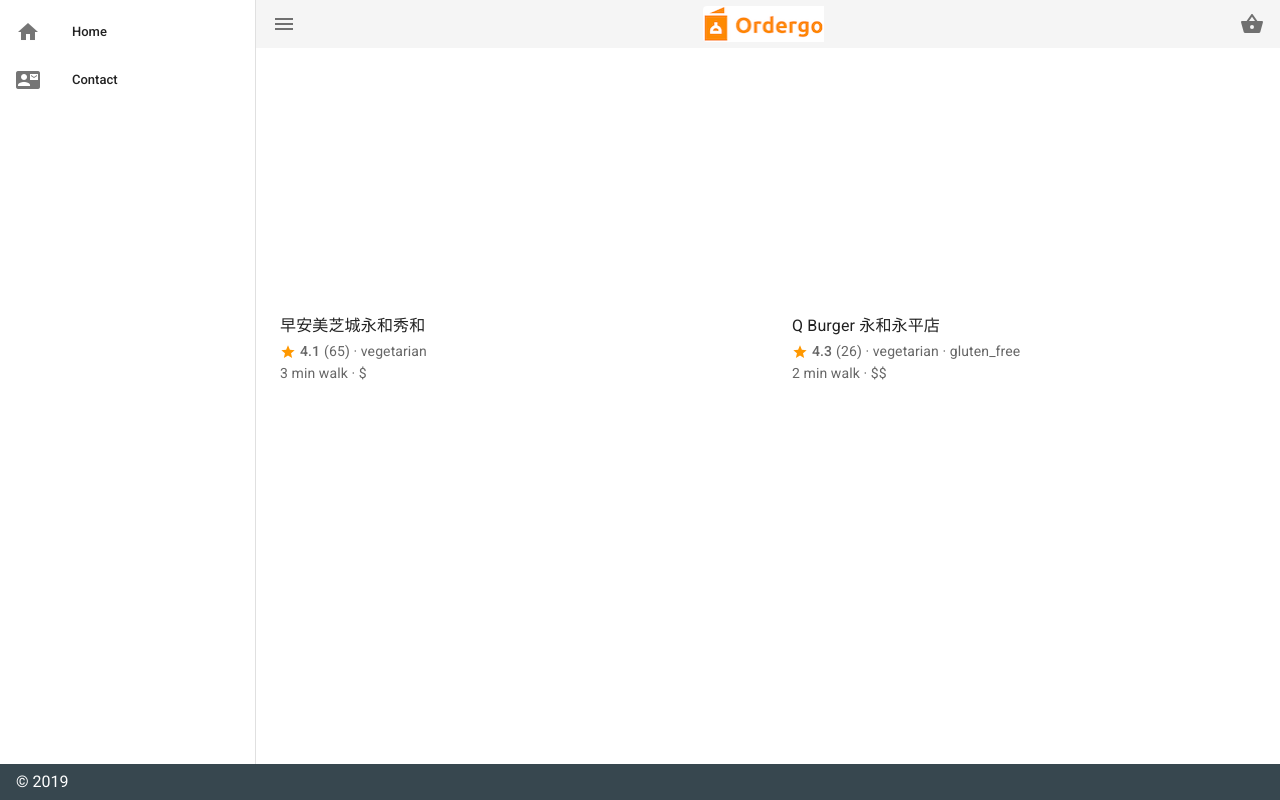
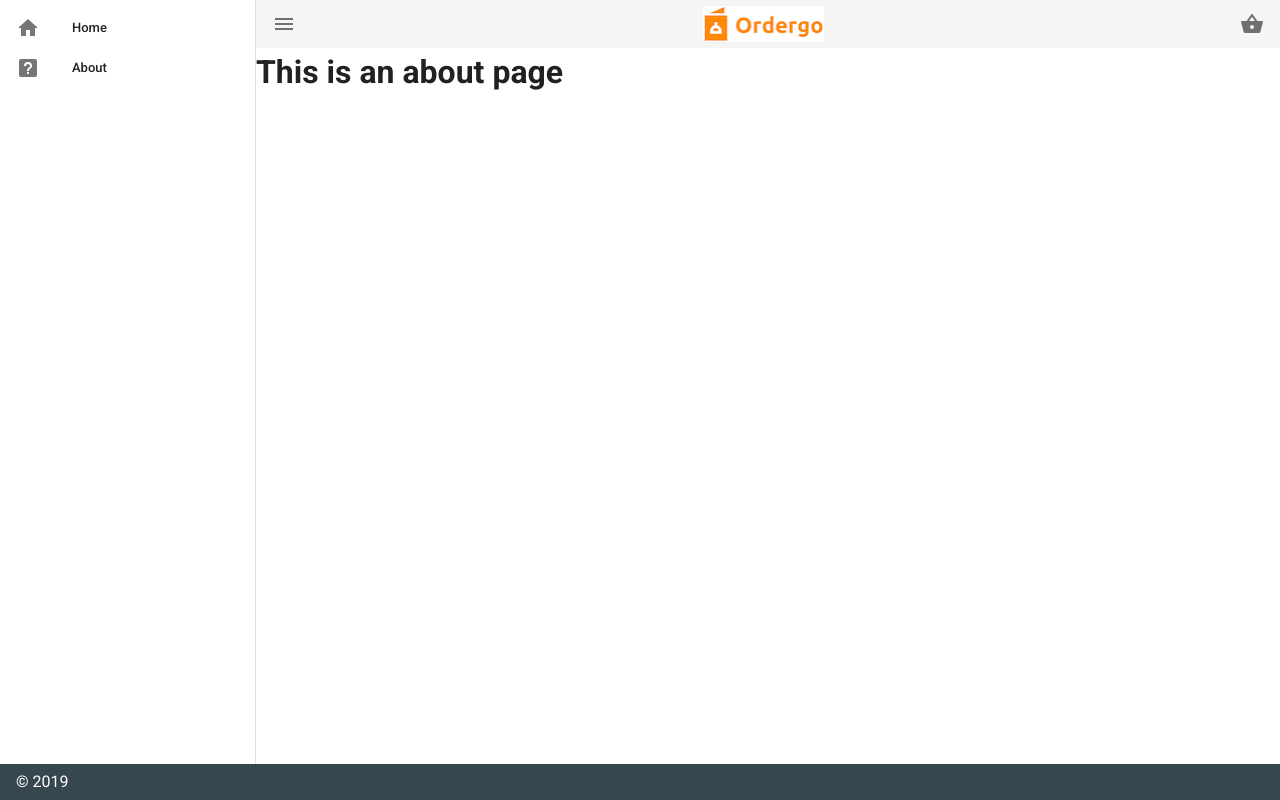
Before and after one commit to chunyayang/menubook, a Vue app: page /about in a window 1280 px wide. Built offline with nearby package versions, Linux system fonts and the light colour scheme; data requests are answered from the project's data file.

Commit message:
install Vue Router

```diff
--- a/package.json
+++ b/package.json
@@ -14,6 +14,7 @@
     "axios": "^0.19.0",
     "core-js": "^2.6.5",
     "vue": "^2.6.10",
+    "vue-router": "^3.0.3",
     "vuetify": "^2.0.5"
   },
   "devDependencies": {
--- a/src/App.vue
+++ b/src/App.vue
@@ -5,20 +5,20 @@
       app
     >
       <v-list dense>
-        <v-list-item @click="">
-          <v-list-item-action>
+        <v-list-item href="/">
+          <v-list-item-icon>
             <v-icon>home</v-icon>
-          </v-list-item-action>
+          </v-list-item-icon>
           <v-list-item-content>
             <v-list-item-title>Home</v-list-item-title>
           </v-list-item-content>
         </v-list-item>
-        <v-list-item @click="">
-          <v-list-item-action>
-            <v-icon>contact_mail</v-icon>
-          </v-list-item-action>
+        <v-list-item href="/about">
+          <v-list-item-icon>
+            <v-icon>{{ svgHelpBox }}</v-icon>
+          </v-list-item-icon>
           <v-list-item-content>
-            <v-list-item-title>Contact</v-list-item-title>
+            <v-list-item-title>About</v-list-item-title>
           </v-list-item-content>
         </v-list-item>
       </v-list>
@@ -48,7 +48,7 @@
     </v-app-bar>
 
     <v-content>
-      <StoreList/>
+      <router-view/>
     </v-content>
 
     <v-footer
@@ -62,18 +62,15 @@
 </template>
 
 <script>
-import StoreList from './components/StoreList'
-import { mdiBasket } from '@mdi/js'
+import { mdiBasket, mdiHelpBox } from '@mdi/js'
 
 export default {
   name: 'App',
-  components: {
-    StoreList
-  },
   data () {
     return {
       drawer: null,
-      svgBasket: mdiBasket
+      svgBasket: mdiBasket,
+      svgHelpBox: mdiHelpBox
     }
   }
 }
--- a/src/main.js
+++ b/src/main.js
@@ -1,10 +1,12 @@
 import Vue from 'vue'
 import vuetify from './plugins/vuetify';
+import router from './router'
 import App from './App.vue'
 
 Vue.config.productionTip = false
 
 new Vue({
   vuetify,
-  render: h => h(App),
+  router,
+  render: h => h(App)
 }).$mount('#app')
--- /dev/null
+++ b/src/router.js
@@ -0,0 +1,25 @@
+import Vue from 'vue'
+import Router from 'vue-router'
+import StoreList from './components/StoreList.vue'
+
+Vue.use(Router)
+
+export default new Router({
+  mode: 'history',
+  base: process.env.BASE_URL,
+  routes: [
+    {
+      path: '/',
+      name: 'storelist',
+      component: StoreList
+    },
+    {
+      path: '/about',
+      name: 'about',
+      // route level code-splitting
+      // this generates a separate chunk (about.[hash].js) for this route
+      // which is lazy-loaded when the route is visited.
+      component: () => import(/* webpackChunkName: "about" */ './views/About.vue')
+    }
+  ]
+})
--- /dev/null
+++ b/src/views/About.vue
@@ -0,0 +1,5 @@
+<template>
+  <div class="about">
+    <h1>This is an about page</h1>
+  </div>
+</template>
```
Also changed, not shown: 1 other file (tests, documents, lock files or other folders).
